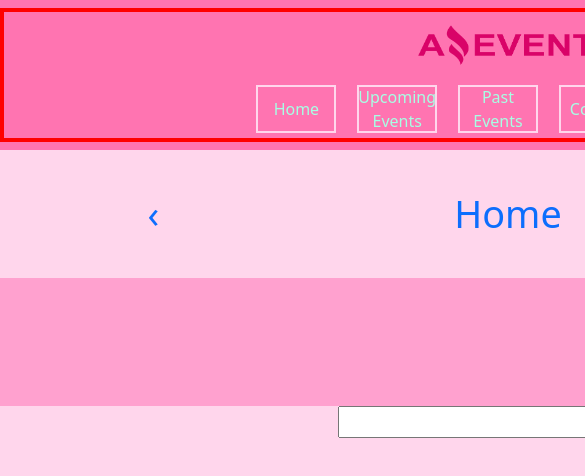
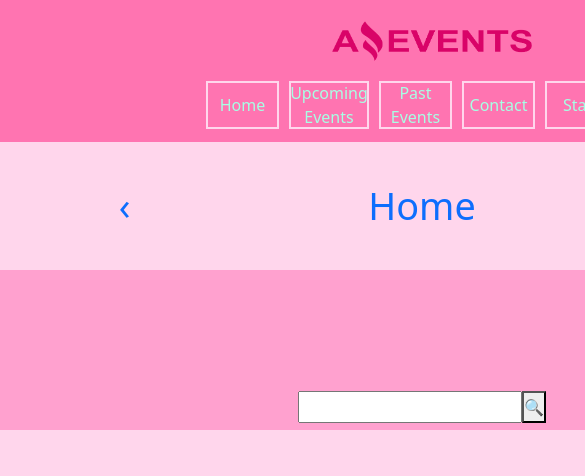
Before and after one commit to FedericoRodriguez7/amazing-events-task4-rodriguez, a plain HTML site: page index.html in a window 390 px wide. Shown: the top 476 px of the page, 585 px wide, since content can reach past the window. Drawn offline with nearby package versions, Linux system fonts and the light colour scheme; no server answers.

Commit message:
responsive

```diff
--- a/assets/style/style.css
+++ b/assets/style/style.css
@@ -144,28 +144,32 @@
 
 
 
+
 }
 
 #main1 input {
   margin-left: 20px;
+  border: 4px solid blue;
 }
 
 .main2 {
   background-color: rgb(255, 161, 207);
-  height: 8rem;
- width: 50rem;
+
   display: flex;
   align-items: center;
-  justify-content: flex-end;
+  justify-content: center;
+
 
 
 
 }
 
 .main2 label {
-  margin-right: 50px;
   display: flex;
-  padding-left: 6px;
+ padding-bottom: 15px;
+
+
+
 }
 
 .main2 input {
@@ -198,6 +202,7 @@
   min-width: 100vh;
   display: flex;
 
+  flex-direction: column;
 
 }
 
@@ -387,7 +392,7 @@
 }
 
 .formulario1 input {
-  width: 40rem;
+  min-width: 100vh;
 }
 
 .formulario {
@@ -410,8 +415,8 @@
 .botoncito {
 
   display: flex;
-  justify-content: flex-end;
-  padding-right: 5px;
+
+
   padding-top: 9px;
 }
 
@@ -455,27 +460,29 @@
 
 .content3 {
   padding-top: 2rem;
+
 }
 
 .content4 {
   padding-top: 2rem;
+  min-width: 100vh;
 }
 
 .header12 {
   background-color: rgb(255, 116, 177);
-  width: 84.3rem;
+  min-width: 100vh;
 }
 
 
 .header13 {
 
-  width: 84.3rem;
+  min-width: 100vh;
   display: flex;
   justify-content: space-between;
 }
 
 .header17{
-  width: 84.3rem;
+ min-width: 100vh;
 }
 
 
@@ -549,17 +556,18 @@
 
 
   .header, .header3{
-    width: 50rem
+    min-width: 10vh;
   }
 
 
   .header2{
     min-height: 10vh;
-    width: 2rem;
+    min-width: 10vh;
     display: flex;
     flex-direction: column;
     align-items: center;
-    border: 4px solid red;
+
+
 
   }
 
@@ -572,7 +580,7 @@
   .contenedor1 {
 
     display: flex;
-    width: 48rem;
+    min-width: 10vh;
     height: 10rem;
     background-color: rgb(255, 161, 207);
 
@@ -591,13 +599,13 @@
 align-items: center;
 justify-content: center;
     height: 2rem;
-
+   width: 2rem;
   }
 
   .main2 input{
     padding-left: 3rem;
 
-    width: 17rem;
+    width: 14rem;
   }
 
   .formulario1{
@@ -634,11 +642,17 @@
   }
 
   .header12,
-  .header13,
-  .header17 {
-    min-width: 100vh;
+  .header13
+   {
+    width: 48rem;
   }
 
+  .content4{
+    width: 48rem;
+  }
+  .header17{
+    width: 48rem;
+  }
   .logo7 {
     width: 100px;
     height: 50px;
@@ -658,49 +672,6 @@
   }
 }
 
-@media  (max-width:1200px) {
-
-  .header,.header2,
-  .header3,
-  .contenedor1,
-  footer,.main1 {
-    width: 63.5rem;
-
-  }
-
-  .contenedor1{
-   background-color: rgb(255, 161, 207);
-    min-width: 100vh;
-    height: 8rem;
-    display: flex;
-    justify-content: space-around;
-
-
-  }
-#check{
-
-  width: 31rem;
-  height: 8rem;
-  display: flex;
-  align-items: center;
-  flex-wrap: wrap;
-  padding-right: 10rem;
-}
-.main2{
-  width: 20rem
-}
-
-.main2 input{
-  display: flex;
-}
-
-.cards, main, footer{
-  width: 63.5rem;
-}
-
-
-}
-
 
 
 @media  (max-width:425px) {
@@ -709,7 +680,7 @@
   .header2,
   .header3,
   .contenedor1,
-  footer {
+  footer,.header7, .header17, .header12, .header13 {
     min-width: 100vh;
   }
 
@@ -735,8 +706,8 @@
     min-width: 100vh;
   }
 
-  .formulario1 input {
-    min-width: 100vh;
+  .formulario1 label{
+   width: 20rem;
   }
 
   .botoncito {
@@ -744,8 +715,16 @@
   }
 
   .formulario1 {
-    height: 40rem;
+
+    justify-content: center;
+    align-items: center;
+    display: flex;
+    flex-direction: column;
+
   }
+
+
+
 
   .cards5 {
     min-width: 100vh;
@@ -798,3 +777,43 @@
     flex-direction: column;
   }
 }
+
+
+@media  (max-width:485px) {
+
+.header2, .header3, .header{
+  min-width: 100vh;
+}
+
+}
+
+@media  (max-width:495px) {
+
+  .header2, .header3, .header{
+    min-width: 100vh;
+  }
+
+  }
+  @media  (max-width:525px) {
+
+    .header2, .header3, .header{
+      min-width: 100vh;
+    }
+
+    }
+
+    @media  (max-width:537px) {
+
+      .header2, .header3, .header{
+        min-width: 100vh;
+      }
+
+      }
+
+      @media  (max-width:555px) {
+
+        .header2, .header3, .header{
+          min-width: 100vh;
+        }
+
+        }
```
